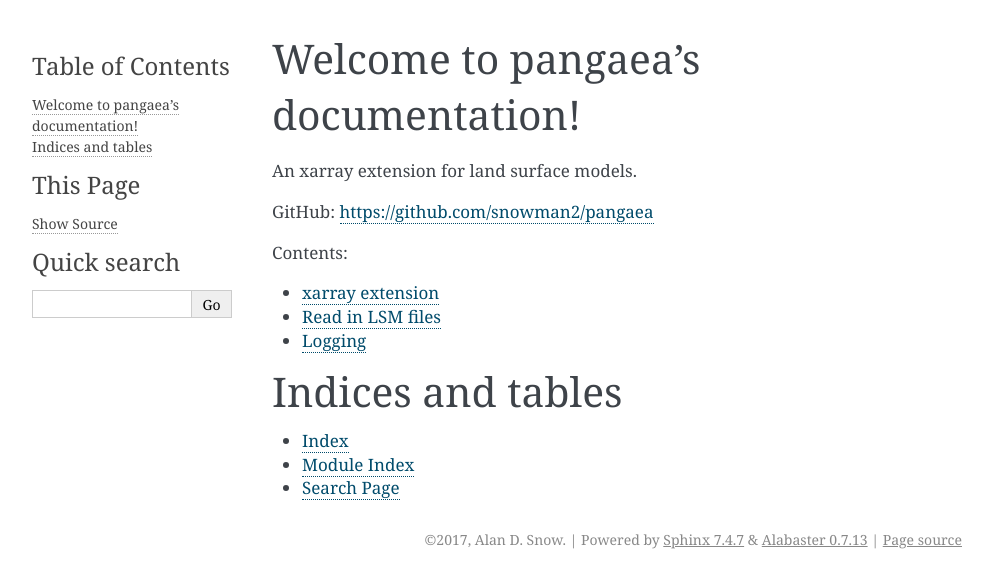
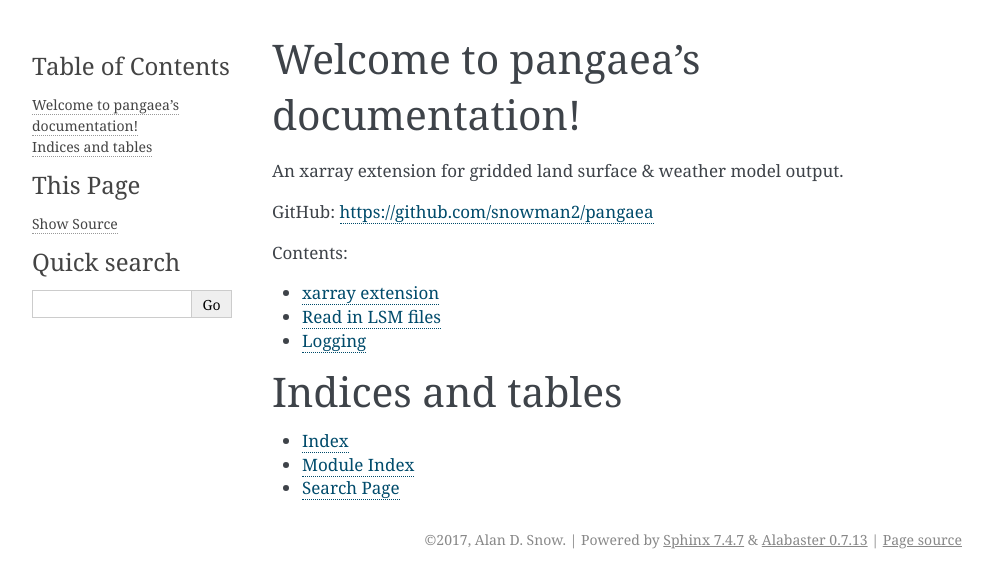
Before and after one commit to erdc/pangaea, a Sphinx documentation site: the page built from docs/index.rst, in a window 1280 px wide. Shown: the top 588 px of the page, without its empty margins (148-1141 px from the left). Built offline with Sphinx 7.4.7, drawn with Linux system fonts in a browser that asks for light colours.

Commit message:
updated description

```diff
--- a/docs/index.rst
+++ b/docs/index.rst
@@ -6,7 +6,7 @@
 Welcome to pangaea's documentation!
 ===================================
 
-An xarray extension for land surface models.
+An xarray extension for gridded land surface & weather model output.
 
 GitHub: https://github.com/snowman2/pangaea
 
--- a/setup.py
+++ b/setup.py
@@ -15,7 +15,7 @@
 
 setup(name='pangaea',
       version='0.0.4',
-      description='An xarray extension for land surface models.',
+      description='An xarray extension for gridded land surface & weather model output.',
       # long_description='',
       author='Alan D. Snow',
       author_email='alansnow21@gmail.com',
```
Also changed, not shown: README.md (+1 -1 lines).
